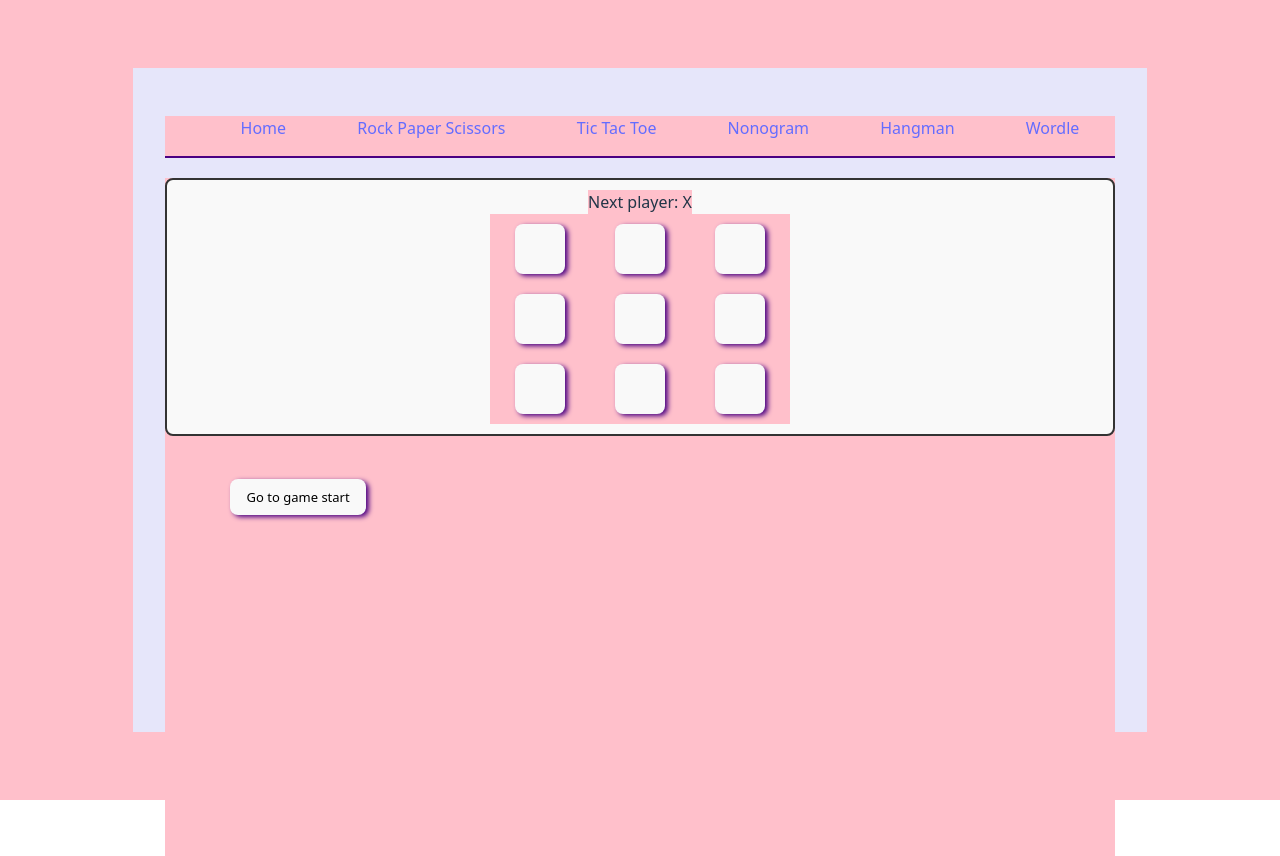
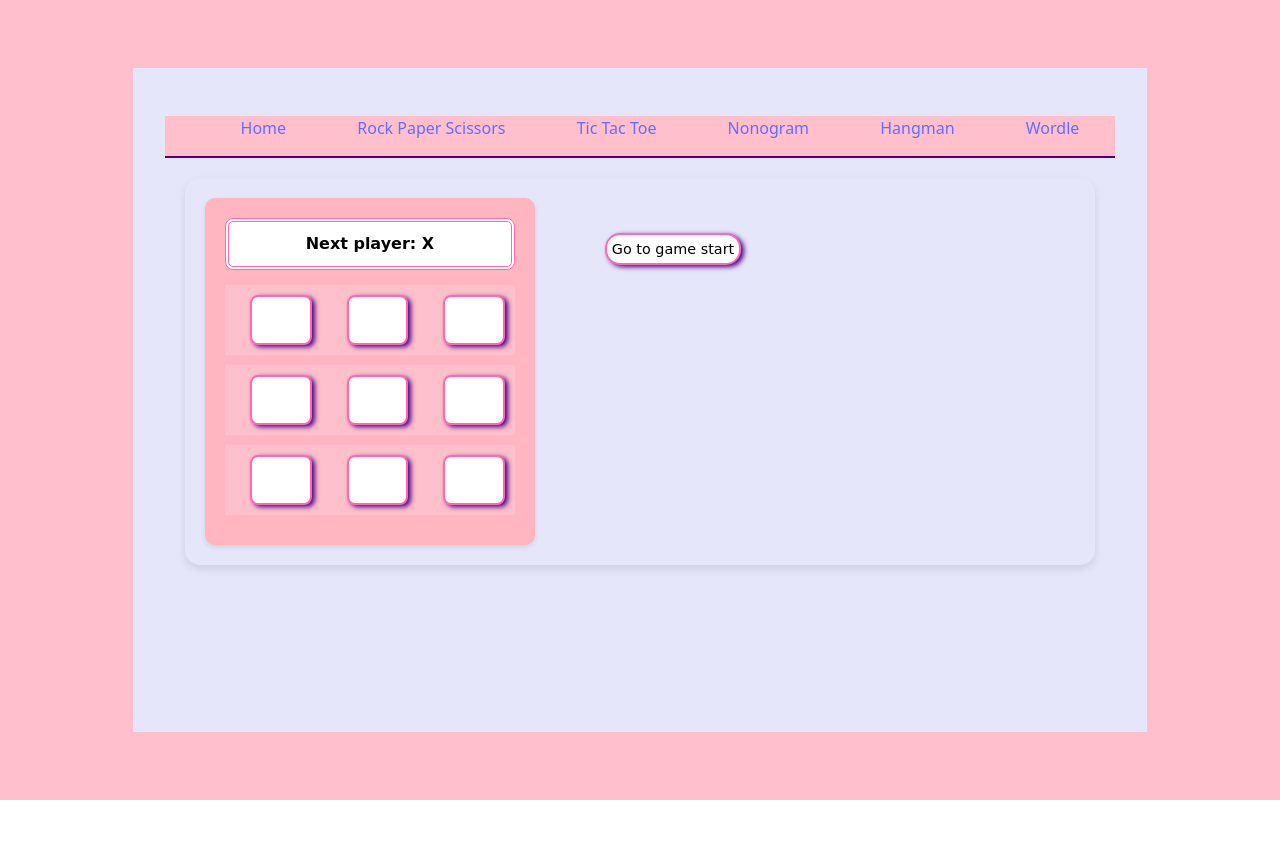
Before and after one commit to Legolas1148/404_Gamers_Not_Found_Final_Project, a React app: page /routes/tic-tac-toe in a window 1280 px wide. After the commit the page ends 800 px from the top, so only its background shows below. Built offline with nearby package versions, Linux system fonts and the light colour scheme; the HTML template or start-up script is replaced by a standard one.

Commit message:
Update tictactoe styling

```diff
--- /dev/null
+++ b/routes/tic-tac-toe/TicTacToe.css
@@ -0,0 +1,216 @@
+/*
+.T_game {
+    display: flex;
+    flex-direction: row;
+    font-family: 'Comic Sans MS', cursive, sans-serif;
+    margin: 20px;
+    padding: 20px;
+    background-color: lavender;
+    border-radius: 15px;
+    box-shadow: 0 4px 8px rgba(0, 0, 0, 0.1);
+    align-items: flex-start;
+}
+
+
+.T_game-board {
+    background-color: lightpink;
+    padding: 20px;
+    border-radius: 10px;
+    margin-right: 20px;
+    box-shadow: 0 2px 5px rgba(0, 0, 0, 0.1);
+    flex-shrink: 0;
+}
+
+.T_game-info {
+    background-color: lavender;
+    padding: 15px;
+    border-radius: 10px;
+    box-shadow: 0 2px 5px rgba(0, 0, 0, 0.1);
+    width: 180px;
+    height: 100%;
+}
+
+.board-row {
+    display: flex;
+    margin-bottom: 10px;
+}
+
+
+.square {
+    background-color: #fff;
+    border: 2px solid hotpink;
+    border-radius: 8px;
+    color: black;
+    font-size: 24px;
+    font-weight: bold;
+    height: 60px;
+    width: 60px;
+    margin-right: 10px;
+    cursor: pointer;
+    transition: all 0.3s ease;
+    display: flex;
+    justify-content: center;
+    align-items: center;
+}
+
+    .square:hover {
+        background-color: #ffe6f2;
+        transform: scale(1.05);
+    }
+
+
+.status {
+    border: 4px double hotpink;
+    background-color: white;
+    padding: 10px;
+    margin-bottom: 15px;
+    border-radius: 8px;
+    font-weight: bold;
+    text-align: center;
+    color: black;
+}
+
+
+.T_game-info ol {
+    padding: 10px;
+    display: flex;
+    flex-wrap: wrap;
+    flex-direction: column;
+    max-height: 300px;
+    margin: 0;
+    list-style-type: none;
+
+}
+
+.T_game-info li {
+    margin-bottom: 8px;
+    margin-left:-25px;
+    background: transparent;
+}
+
+.T_game-info button {
+    background-color: white;
+    border: 2px solid hotpink;
+    border-radius: 15px;
+    color: black;
+    padding: 5px 10px;
+    cursor: pointer;
+    transition: all 0.2s ease;
+    width: 100%;
+}
+
+    .T_game-info button:hover {
+        background-color: hotpink;
+        color: white;
+    }
+*/
+
+.T_game {
+    display: flex;
+    flex-direction: row;
+    font-family: 'Comic Sans MS', cursive, sans-serif;
+    margin: 20px;
+    padding: 20px;
+    background-color: lavender;
+    border-radius: 15px;
+    box-shadow: 0 4px 8px rgba(0, 0, 0, 0.1);
+    align-items: flex-start;
+}
+
+.T_game-board {
+    background-color: lightpink;
+    padding: 20px;
+    border-radius: 10px;
+    margin-right: 20px;
+    box-shadow: 0 2px 5px rgba(0, 0, 0, 0.1);
+    flex-shrink: 0;
+}
+
+.T_game-info {
+    background-color: lavender;
+    padding: 15px;
+    border-radius: 10px;
+    width: 180px;
+    height: 100%;
+}
+
+.board-row {
+    display: flex;
+    margin-bottom: 10px;
+}
+
+.square {
+    background-color: #fff;
+    border: 2px solid hotpink;
+    border-radius: 8px;
+    color: black;
+    font-size: 24px;
+    font-weight: bold;
+    height: 60px;
+    width: 60px;
+    margin-right: 10px;
+    cursor: pointer;
+    transition: all 0.3s ease;
+    display: flex;
+    justify-content: center;
+    align-items: center;
+}
+
+    .square:hover {
+        background-color: #ffe6f2;
+        transform: scale(1.05);
+    }
+
+.status {
+    border: 4px double hotpink;
+    background-color: white;
+    padding: 10px;
+    margin-bottom: 15px;
+    border-radius: 8px;
+    font-weight: bold;
+    text-align: center;
+    color: black;
+}
+
+.T_game-info ol {
+    padding: 10px;
+    display: grid;
+    grid-template-columns: repeat(2, 1fr);
+    gap: 8px;
+    max-height: 300px;
+    margin: 0;
+    list-style-type: none;
+    background:transparent;
+}
+
+.T_game-info li {
+    margin: 0;
+    background: transparent;
+}
+
+.T_game-info button {
+    background-color: white;
+    border: 2px solid hotpink;
+    border-radius: 15px;
+    color: black;
+    padding: 6px 5px;
+    font-size: 0.9em;
+    cursor: pointer;
+    transition: all 0.2s ease;
+    box-sizing: border-box;
+    white-space: nowrap;
+    overflow: hidden;
+    text-overflow: ellipsis;
+}
+
+    .T_game-info button:hover {
+        background-color: hotpink;
+        color: white;
+    }
+
+/* Media query for very small screens */
+@media (max-width: 400px) {
+    .T_game-info ol {
+        grid-template-columns: 1fr;
+    }
+}
--- a/routes/tic-tac-toe/TicTacToe.jsx
+++ b/routes/tic-tac-toe/TicTacToe.jsx
@@ -1,5 +1,6 @@
 import { useState } from 'react'
-import './App.css'
+import './TicTacToe.css'
+//import './T_Styling.css'
 
 function Sqaure({value, onSquareClick})
 {
@@ -98,11 +99,11 @@ export default function TicTacToeGame()
   })
 
   return (
-    <div className="game">
-      <div className="game-board">
+    <div className="T_game">
+      <div className="T_game-board">
         <Board xIsNext = {xIsNext} squares = {currentSquares} onPlay = {handlePlay}/>
       </div>
-      <div className="game-info">
+      <div className="T_game-info">
         <ol>{moves}</ol>
       </div>
     </div>
--- a/routes/tic-tac-toe/index.css
+++ /dev/null
@@ -1,90 +0,0 @@
-* {
-  box-sizing: border-box;
-}
-
-body {
-  font-family: sans-serif;
-  margin: 20px;
-  padding: 0;
-}
-
-h1 {
-  margin-top: 0;
-  font-size: 22px;
-}
-
-h2 {
-  margin-top: 0;
-  font-size: 20px;
-}
-
-h3 {
-  margin-top: 0;
-  font-size: 18px;
-}
-
-h4 {
-  margin-top: 0;
-  font-size: 16px;
-}
-
-h5 {
-  margin-top: 0;
-  font-size: 14px;
-}
-
-h6 {
-  margin-top: 0;
-  font-size: 12px;
-}
-
-code {
-  font-size: 1.2em;
-}
-
-ul {
-  padding-inline-start: 20px;
-}
-
-* {
-  box-sizing: border-box;
-}
-
-body {
-  font-family: sans-serif;
-  margin: 20px;
-  padding: 0;
-}
-
-.square {
-  background: #fff;
-  border: 1px solid #999;
-  float: left;
-  font-size: 24px;
-  font-weight: bold;
-  line-height: 34px;
-  height: 34px;
-  margin-right: -1px;
-  margin-top: -1px;
-  padding: 0;
-  text-align: center;
-  width: 34px;
-}
-
-.board-row:after {
-  clear: both;
-  content: '';
-  display: table;
-}
-
-.status {
-  margin-bottom: 10px;
-}
-.game {
-  display: flex;
-  flex-direction: row;
-}
-
-.game-info {
-  margin-left: 20px;
-}
```
